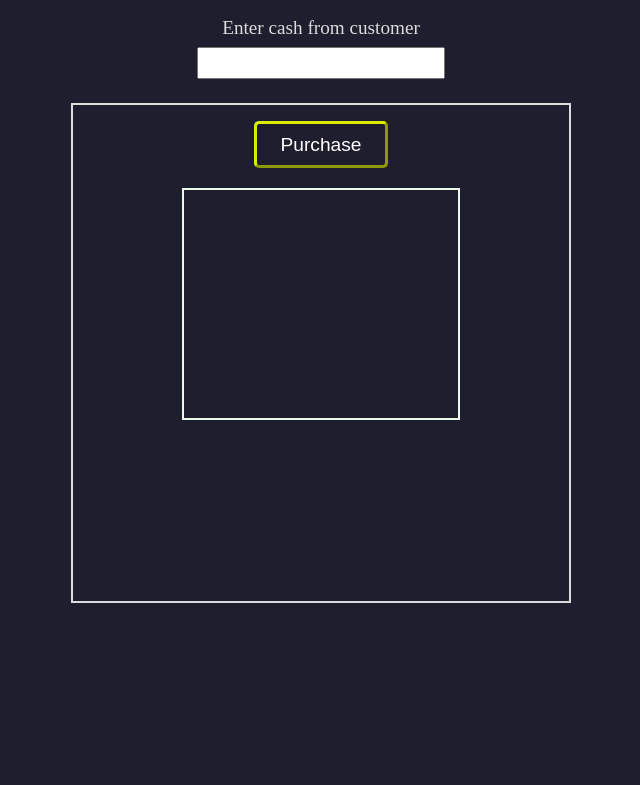
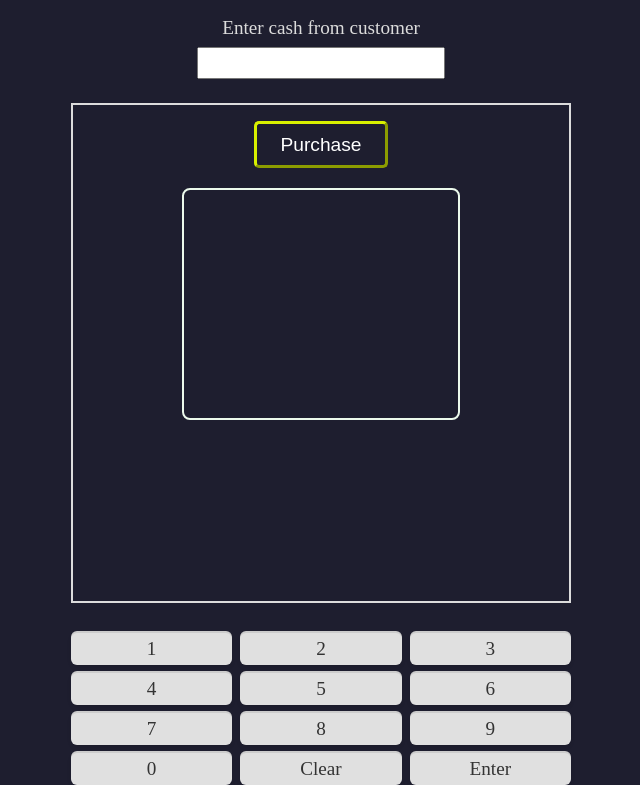
Before and after one commit to dipen223/cashResgiter, a plain HTML site: page index.html in a window 1280 px wide. Shown: the part 60-845 px from the top of the page, without its empty margins (319-959 px from the left). Before the commit the page ends 800 px from the top, so only its background shows below. Drawn offline with Linux system fonts and the light colour scheme.

Commit message:
Add a style to a display box and keyboard

```diff
--- a/index.html
+++ b/index.html
@@ -1,26 +1,41 @@
 <!DOCTYPE html>
 <html lang="en">
+
 <head>
     <meta charset="UTF-8">
     <meta name="viewport" content="width=device-width, initial-scale=1.0">
     <title>Cash Register Project</title>
     <link rel="stylesheet" href="styles.css">
 </head>
+
 <body>
     <main>
         <h1 class="register-title">Cash Regsiter Project</h1>
 
         <div class="user-input">
-        <label for="cash">Enter cash from customer</label>
-        <input type="text" id="cash">
+            <label for="cash">Enter cash from customer</label>
+            <input type="text" id="cash">
         </div>
 
         <div class="change-display">
             <button id="purchase-btn">Purchase</button>
-            <div id="change-due"></div>
+            <div id="change-due"> </div>
         </div>
 
-        <div class="keyborad"></div>
+        <div class="keyboard">
+            <div class="key">1</div>
+            <div class="key">2</div>
+            <div class="key">3</div>
+            <div class="key">4</div>
+            <div class="key">5</div>
+            <div class="key">6</div>
+            <div class="key">7</div>
+            <div class="key">8</div>
+            <div class="key">9</div>
+            <div class="key">0</div>
+            <div class="key">Clear</div>
+            <div class="key">Enter</div>
+        </div>
 
         <div class="change-in-drawer">
 
@@ -36,4 +51,5 @@
     </main>
 
 </body>
+
 </html>
--- a/styles.css
+++ b/styles.css
@@ -70,7 +70,29 @@ main{
     border: 2px solid rgb(236, 250, 236);
     width:60%;
     height:50%;
+    border-radius: 8px;
+    position: relative;
+}
 
+.keyboard{
+    display: grid;
+    grid-template-columns: repeat(3,1fr);
+    gap:8px;
+    justify-content: center;
+    margin:30px auto 0;
+    max-width: 500px;
+    width:100%;
+}
+.key{
+    padding:5px 0;
+    background-color: #e0e0e0;
+    text-align: center;
+    border-radius: 6px;
+    font-size: 1.2rem;
+    box-shadow: 0 -2px 0 #ccc, 0 2px 4px rgba(0,0,0,0.1);
+    color:#333333;
+    user-select: none;
+    cursor: pointer;
 }
 
 
@@ -79,4 +101,7 @@ main{
   .change-display{
     width:300px;
   }
+  .keyboard{
+    width:80%;
+  }
 }
```
